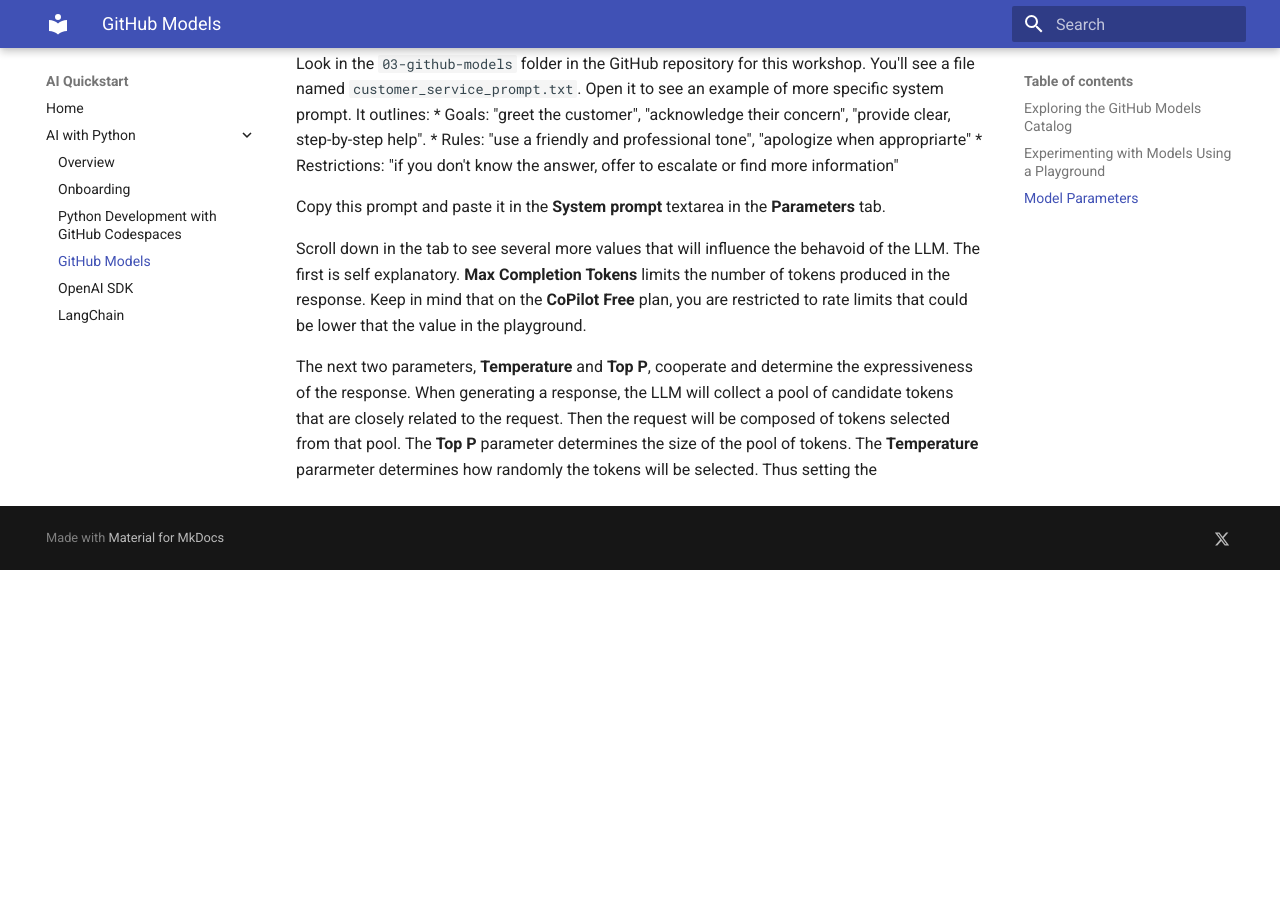
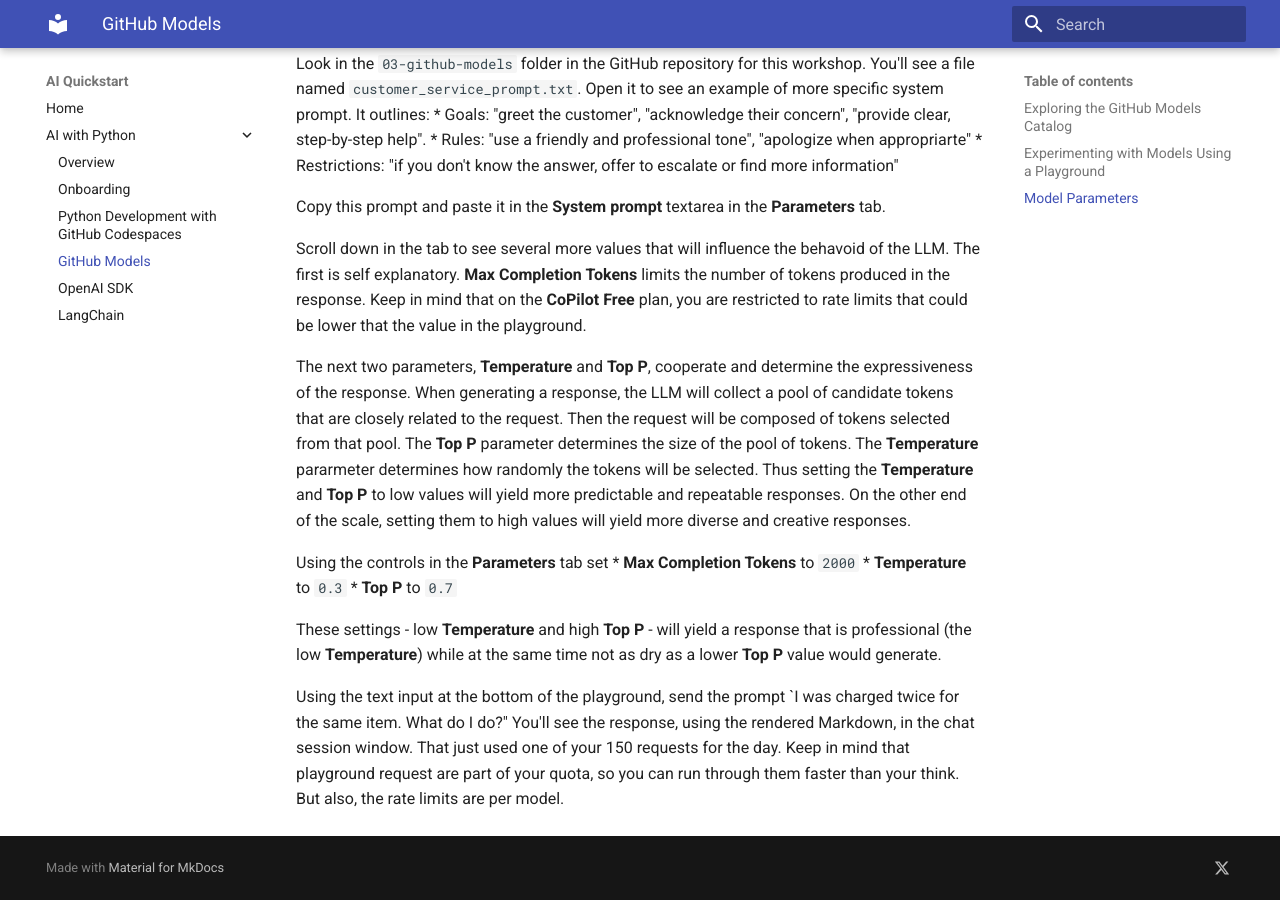
Before and after one commit to get-aiquickstart/get-aiquickstart.github.io, an MkDocs documentation site: the page built from docs/python/github_models.md, in a window 1280 px wide and 900 px high, scrolled down 1949 px. Built offline with MkDocs 1.6.1 and Material for MkDocs 9.7.7, drawn with Linux system fonts in a browser that asks for light colours; before the commit the page ends 2519 px from its top, so only the background shows below that.

Commit message:
Paygrounds in GitHub models

```diff
--- a/docs/python/github_models.md
+++ b/docs/python/github_models.md
@@ -47,4 +47,13 @@
 
 Scroll down in the tab to see several more values that will influence the behavoid of the LLM.  The first is self explanatory. **Max Completion Tokens** limits the number of tokens produced in the response.  Keep in mind that on the **CoPilot Free** plan, you are restricted to rate limits that could be lower that the value in the playground.
 
-The next two parameters, **Temperature** and **Top P**, cooperate and determine the expressiveness of the response.  When generating a response, the LLM will collect a pool of candidate tokens that are closely related to the request.  Then the request will be composed of tokens selected from that pool.  The **Top P** parameter determines the size of the pool of tokens.  The **Temperature** pararmeter determines how randomly the tokens will be selected.  Thus setting the
+The next two parameters, **Temperature** and **Top P**, cooperate and determine the expressiveness of the response.  When generating a response, the LLM will collect a pool of candidate tokens that are closely related to the request.  Then the request will be composed of tokens selected from that pool.  The **Top P** parameter determines the size of the pool of tokens.  The **Temperature** pararmeter determines how randomly the tokens will be selected.  Thus setting the **Temperature** and **Top P** to low values will yield more predictable and repeatable responses.  On the other end of the scale, setting them to high values will yield more diverse and creative responses.
+
+Using the controls in the **Parameters** tab set
+* **Max Completion Tokens** to `2000`
+* **Temperature** to `0.3`
+* **Top P** to `0.7`
+
+These settings - low **Temperature** and high **Top P** - will yield a response that is professional (the low **Temperature**) while at the same time not as dry as a lower **Top P** value would generate.
+
+Using the text input at the bottom of the playground, send the prompt `I was charged twice for the same item. What do I do?" You'll see the response, using the rendered Markdown, in the chat session window.  That just used one of your 150 requests for the day.  Keep in mind that playground request are part of your quota, so you can run through them faster than your think.  But also, the rate limits are per model.
```
